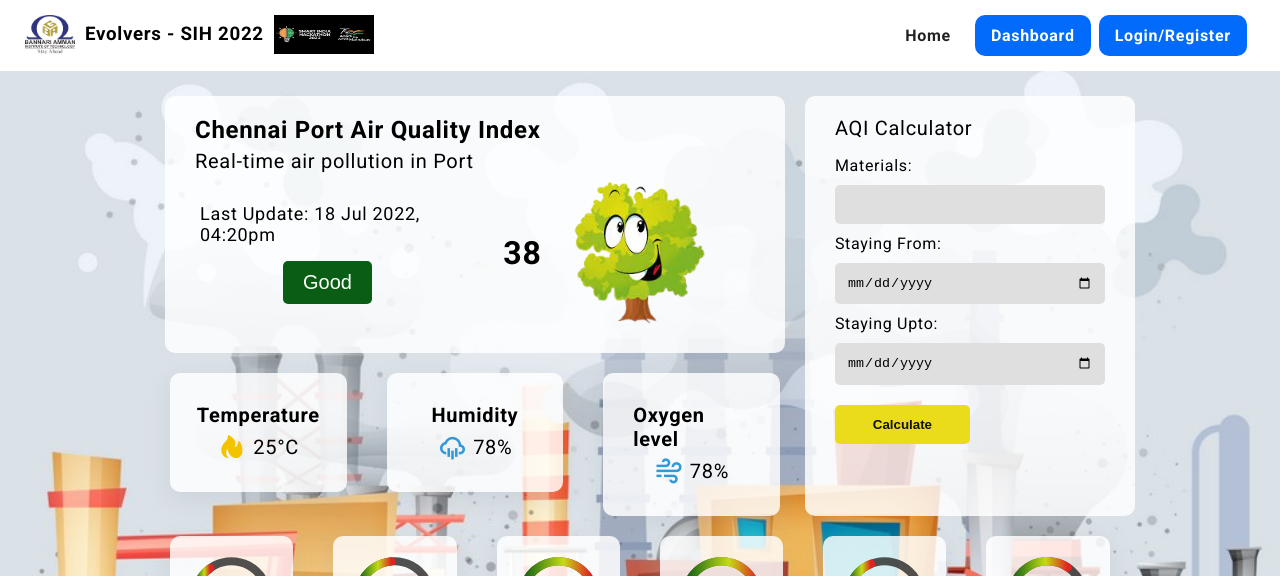
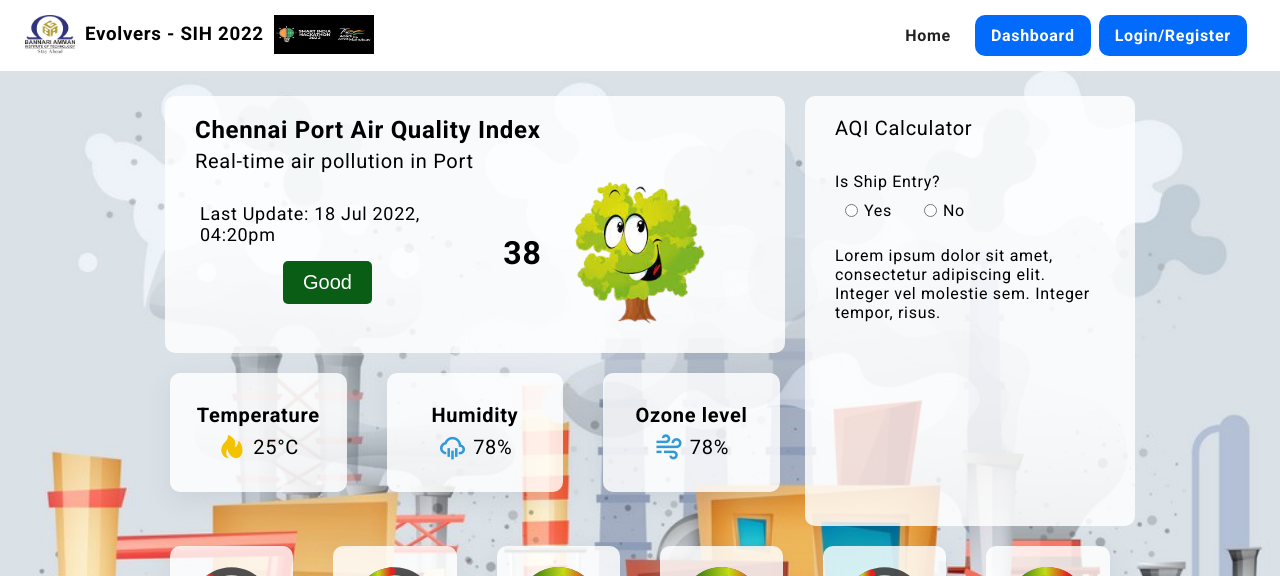
Before and after one commit to gowtham-surya/Weather_AQI, a React (Create React App) app: page / in a window 1280 px wide. Shown: the top 576 px of the page. Built offline with nearby package versions, Linux system fonts and the light colour scheme.

Commit message:
changes in entru

```diff
--- a/src/App.css
+++ b/src/App.css
@@ -166,13 +166,19 @@ h5 {
   height: calc(100% - 20px);
 }
 
+.will-container {
+  display: flex;
+  align-items: center;
+  padding: 10px;
+}
+.will-container label {
+  margin-right: 2rem;
+  margin-left: 6px;
+}
 .form-container {
   display: flex;
   flex-direction: column;
   width: 100%;
-}
-.form-container h5 {
-  margin-bottom: 1rem;
 }
 .form-container input {
   background-color: #e0dfdf;
--- a/src/App.js
+++ b/src/App.js
@@ -1,4 +1,4 @@
-import React from 'react';
+import React, { useState } from 'react';
 import Chart from 'react-apexcharts';
 import './App.css';
 import './assets/css/grid.css';
@@ -6,6 +6,7 @@ import treeHappy from './assets/images/tree-happy.png';
 import Header from './components/Header';
 
 const App = () => {
+  const [entry, setEntry] = useState('No');
   const weatherTitle = [
     {
       name: 'Temperature',
@@ -18,7 +19,7 @@ const App = () => {
       value: '78%',
     },
     {
-      name: 'Oxygen level',
+      name: 'Ozone level',
       image: 'bx bx-wind rain-color',
       value: '78%',
     },
@@ -149,22 +150,60 @@ const App = () => {
             </div>
             <div
               className="card-container col-4"
-              style={{ display: 'flex', justifyContent: 'center' }}
+              style={{
+                display: 'flex',
+                flexDirection: 'column',
+                height: '430px',
+              }}
             >
-              <form className="form-container">
-                <h5>AQI Calculator</h5>
-                <label>Materials:</label>
-                <datalist id="suggestions">
-                  <option>Coal</option>
-                  <option>Gas</option>
-                </datalist>
-                <input autoComplete="on" type="text" list="suggestions" />
-                <label>Staying From:</label>
-                <input type="date" name="ship-details" width="100%"></input>
-                <label>Staying Upto:</label>
-                <input type="date" name="ship-details" width="100%"></input>
-                <button type="submit">Calculate</button>
-              </form>
+              <h5 style={{ marginBottom: '2rem' }}>AQI Calculator</h5>
+              <label htmlFor="will-container">Is Ship Entry?</label>
+              <div
+                className="will-container"
+                onChange={(e) => setEntry(e.target.value)}
+              >
+                <input type="radio" name="will" value="Yes"></input>
+                <label htmlFor="Yes">Yes</label>
+                <input type="radio" name="will" value="No"></input>
+                <label htmlFor="No">No</label>
+              </div>
+              {entry === 'Yes' ? (
+                <form className="form-container">
+                  <label htmlFor="dropDown">Type of Shipment:</label>
+                  <datalist id="suggestions">
+                    <option value="Coal">Coal</option>
+                    <option value="Iron Ore">Iron Ore</option>
+                    <option value="Fertilizer">Fertilizer</option>
+                    <option value="POL">POL</option>
+                  </datalist>
+                  <input
+                    autoComplete="on"
+                    type="text"
+                    list="suggestions"
+                    className="dropDown"
+                  />
+                  <label htmlFor="fromDate">Staying From:</label>
+                  <input
+                    type="date"
+                    name="ship-details"
+                    width="100%"
+                    className="fromDate"
+                  ></input>
+                  <label htmlFor="toDate">Staying Upto:</label>
+                  <input
+                    type="date"
+                    name="ship-details"
+                    width="100%"
+                    className="toDate"
+                  ></input>
+                  <button type="submit">Calculate</button>
+                </form>
+              ) : (
+                <p style={{ marginTop: '1rem' }}>
+                  Lorem ipsum dolor sit amet, consectetur adipiscing elit.
+                  Integer vel molestie sem. Integer tempor, risus.
+                </p>
+              )}
             </div>
           </div>
           <div className="row">
--- a/src/components/Header.jsx
+++ b/src/components/Header.jsx
@@ -41,7 +41,7 @@ const Header = () => {
                     </a>
                   </li>
                   <li className="active">
-                    <a href="/" className="d-inline-blocke color-white">
+                    <a href="/" className="d-inline-block color-white">
                       Dashboard
                     </a>
                   </li>
```
